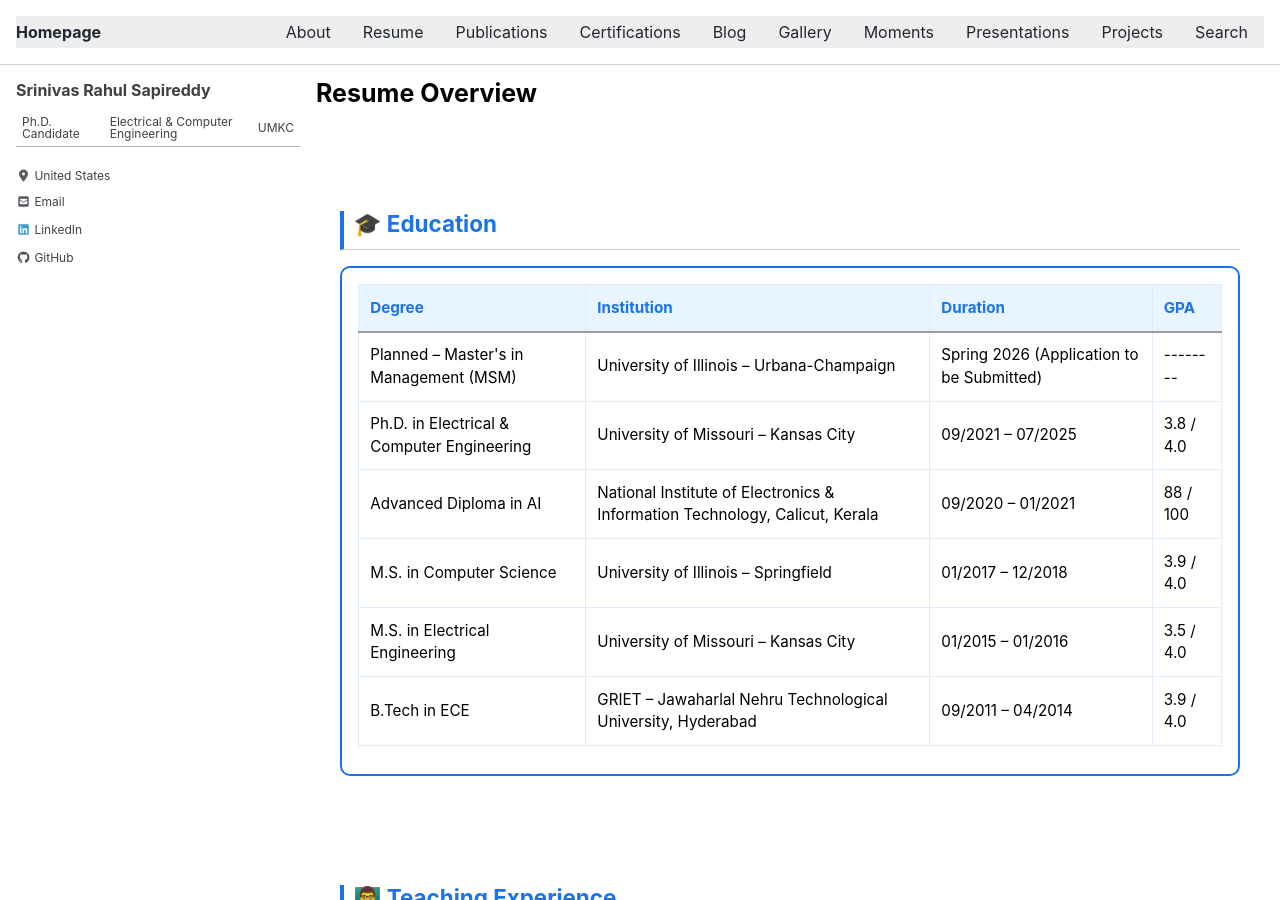
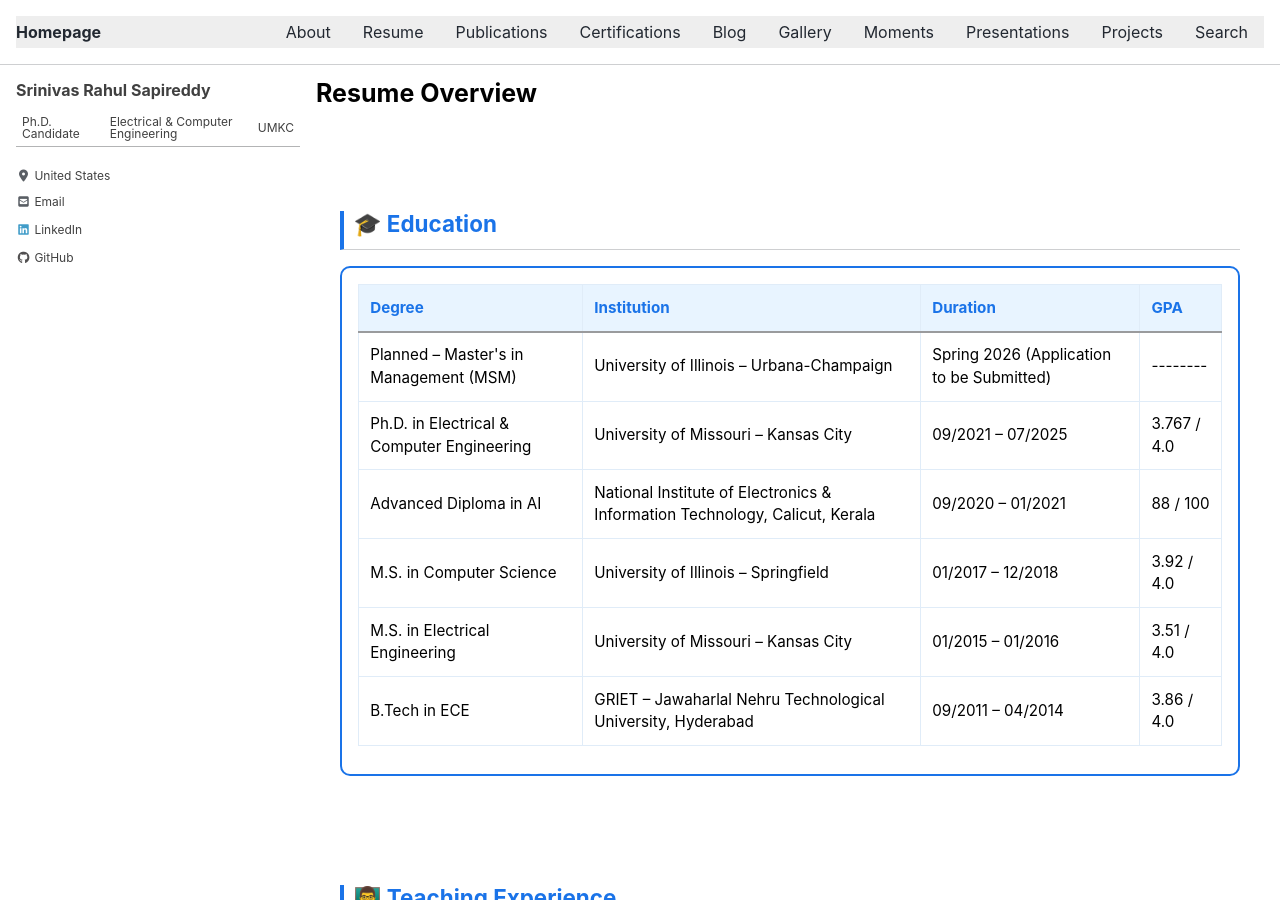
Before and after one commit to srsapireddy/srsapireddy.github.io, a Jekyll site: the page built from _pages/resume.md, in a window 1280 px wide and 900 px high. Built offline with Jekyll 4.4.1, drawn with Linux system fonts in a browser that asks for light colours; cached includes are drawn as plain includes; nearby versions of some CDN libraries.

Commit message:
Update resume.md

```diff
--- a/_pages/resume.md
+++ b/_pages/resume.md
@@ -82,11 +82,11 @@
 <thead><tr><th>Degree</th><th>Institution</th><th>Duration</th><th>GPA</th></tr></thead>
 <tbody>
 <tr><td>Planned – Master's in Management (MSM)</td><td>University of Illinois – Urbana-Champaign</td><td>Spring 2026 (Application to be Submitted)</td><td>--------</td></tr>
-<tr><td>Ph.D. in Electrical & Computer Engineering</td><td>University of Missouri – Kansas City</td><td>09/2021 – 07/2025</td><td>3.8 / 4.0</td></tr>
+<tr><td>Ph.D. in Electrical & Computer Engineering</td><td>University of Missouri – Kansas City</td><td>09/2021 – 07/2025</td><td>3.767 / 4.0</td></tr>
 <tr><td>Advanced Diploma in AI</td><td>National Institute of Electronics & Information Technology, Calicut, Kerala</td><td>09/2020 – 01/2021</td><td>88 / 100</td></tr>
-<tr><td>M.S. in Computer Science</td><td>University of Illinois – Springfield</td><td>01/2017 – 12/2018</td><td>3.9 / 4.0</td></tr>
-<tr><td>M.S. in Electrical Engineering</td><td>University of Missouri – Kansas City</td><td>01/2015 – 01/2016</td><td>3.5 / 4.0</td></tr>
-<tr><td>B.Tech in ECE</td><td>GRIET – Jawaharlal Nehru Technological University, Hyderabad</td><td>09/2011 – 04/2014</td><td>3.9 / 4.0</td></tr>
+<tr><td>M.S. in Computer Science</td><td>University of Illinois – Springfield</td><td>01/2017 – 12/2018</td><td>3.92 / 4.0</td></tr>
+<tr><td>M.S. in Electrical Engineering</td><td>University of Missouri – Kansas City</td><td>01/2015 – 01/2016</td><td>3.51 / 4.0</td></tr>
+<tr><td>B.Tech in ECE</td><td>GRIET – Jawaharlal Nehru Technological University, Hyderabad</td><td>09/2011 – 04/2014</td><td>3.86 / 4.0</td></tr>
 </tbody>
 </table>
 </div>
```
